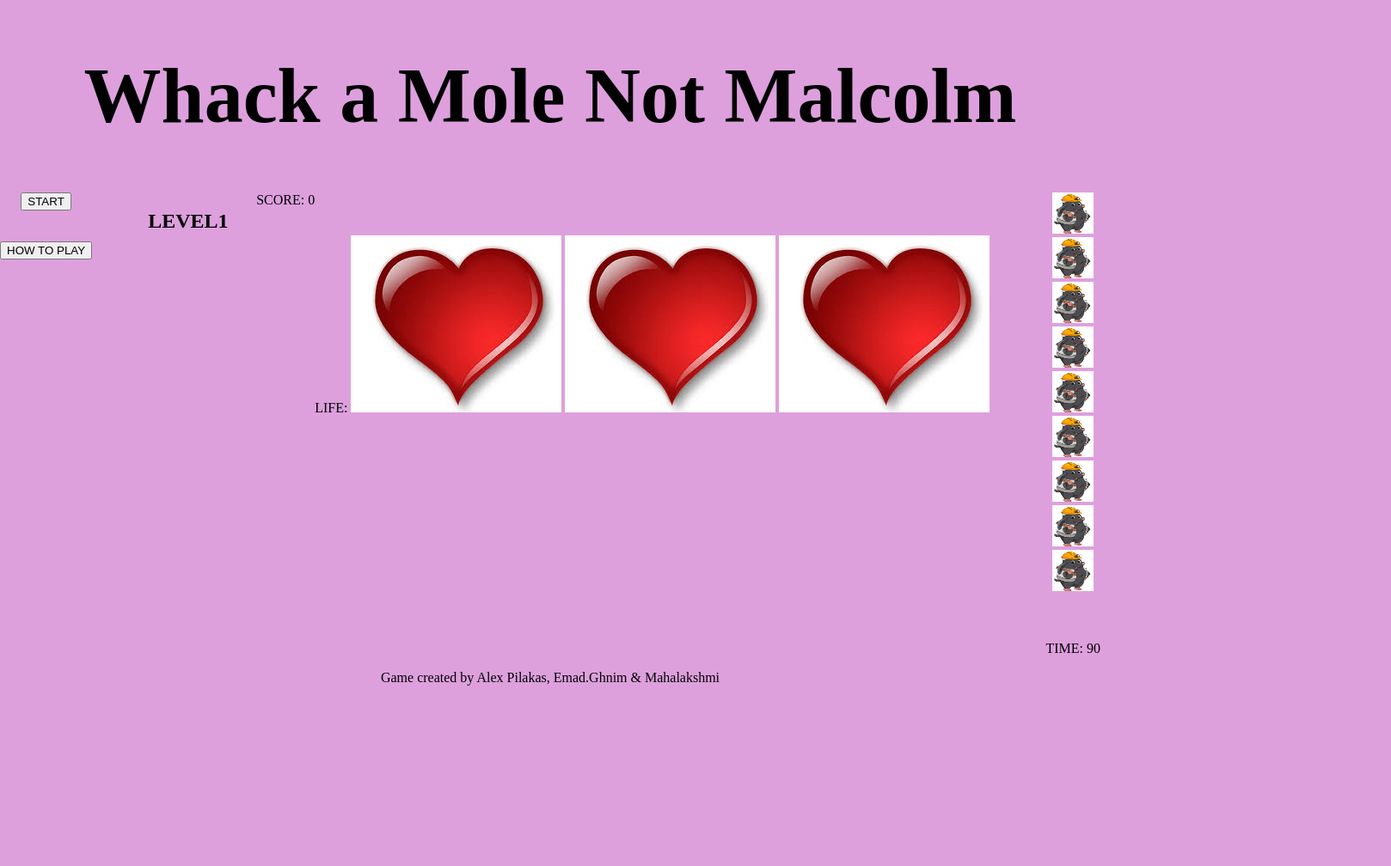
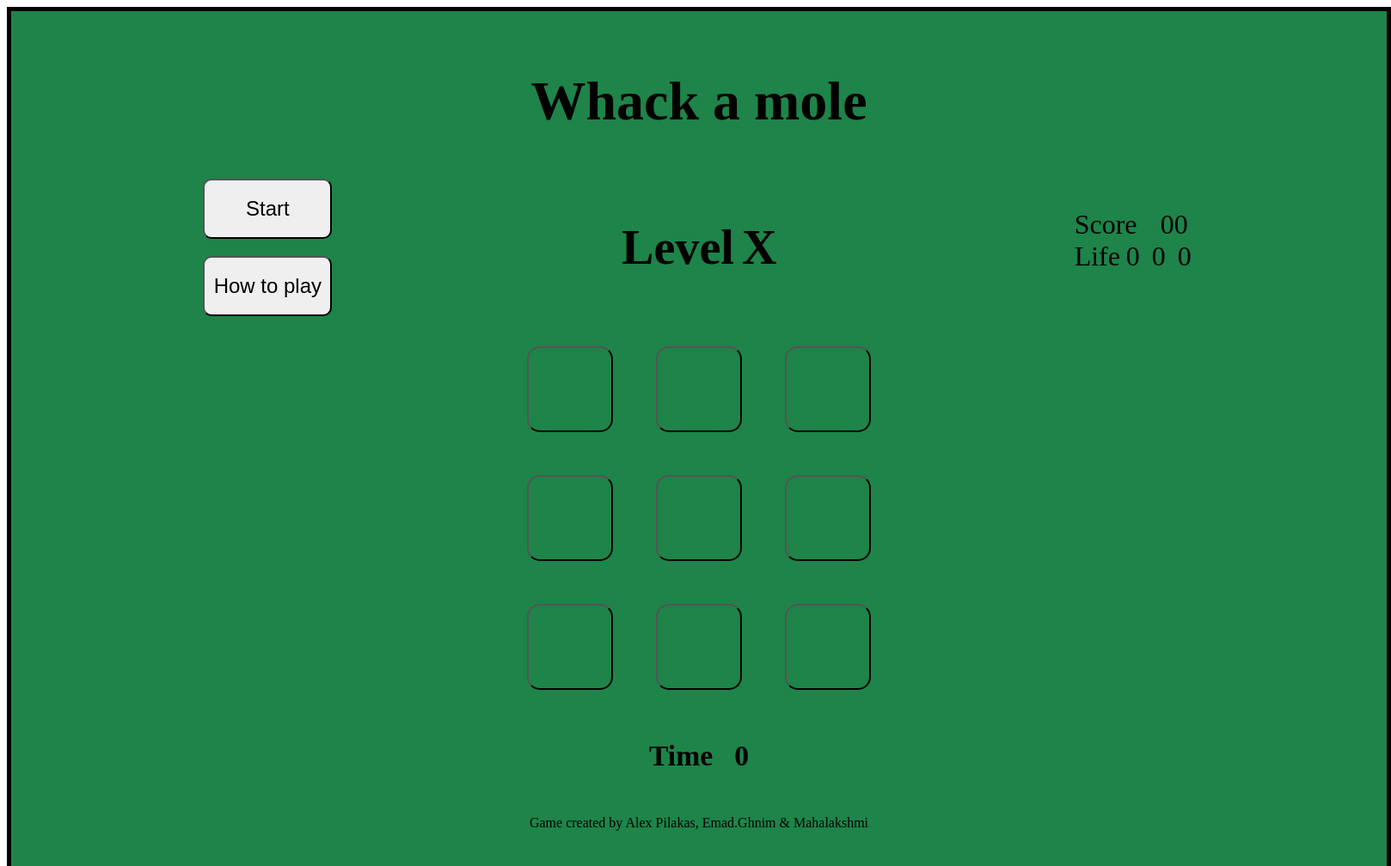
Before and after one commit to Emad-doz/WhackedAMole, a plain HTML site: page index.html in a window 1280 px wide. Shown: the top 1008 px of the page at 86% size, 1618 px wide, since content can reach past the window. Before the commit the page ends 814 px from the top, so only its background shows below. Drawn offline with Linux system fonts and the light colour scheme.

Commit message:
html and CSS half done

```diff
--- a/index.html
+++ b/index.html
@@ -8,110 +8,85 @@
     <title class="title">Whack a Mole and not Malcolm</title>
 </head>
     <body>
-    <main>
-        <h1 class="Title">Whack a Mole Not Malcolm</h1>
-
-        <div class="container-top">
+        <div  class='body'>
+        <header>
+            <h1 class='title'>Whack a mole</h1>
+        </header>
+        <div class='infopanel'>
+            <div class='buttondiv'>
+                <button class='buttons start_btn'>Start</button>
+                <button class='buttons'>How to play</button>
+            </div>
+            <div class='levelpanel'>
+                <h3 class='titleH1'>Level </h3>
+                <h3 class='title2'>X</h3>
+            </div>
+            <div class='lifescore'>
+                <div class='scorediv'>
                     <div>
-                <div>
-                <button class="start button">START</button>
+                    Score
                     </div>
-                 <br>
-                 <br>
-                 <div>
-                <button class="how to play">HOW TO PLAY</button>
+                    <div class='score'>
+                    00
                     </div>
                 </div>
-
-
-
-        <br>
-        <br>
-            <div class= "container-top">
-                <h2>LEVEL<span>1</span></h2>
+                <div class='lifediv'>
+                    <div>
+                    Life
                     </div>
-
-
-
-
-        <div class="container-top">
-            <div id="score">SCORE:  <span class="score-value">0</span></div>
-            <br>
-            <br>
-            <div class="life-display">LIFE:
-                <span>
-                    <img id="life1" src="./images/heart.jpg" alt="Life image1">
-                    <img id="life2" src="./images/heart.jpg" alt="Life image2">
-                    <img id="life3" src="./images/heart.jpg" alt="Life image3">
-                </span>
+                    <div class='lifes1'>
+                    0
                     </div>
+                    <div class='lifes2'>
+                    0
                     </div>
-        <br>
-        <br>
-
-        <div class = "container mole-grid">
-            <div class="game">
-                <div class="hole hole1">
-                    <div class="mole1">
-                        <input type="image" src="/images/mole.jpg" alt="Mole1" width="48" height="48">
-                    </div>
-                </div>
-
-
-                <div class="hole hole2">
-                    <div class="mole"></div>
-                    <input type="image" src="/images/mole.jpg" alt="Mole1" width="48" height="48">
-                </div>
-
-                <div class="hole hole3">
-                    <div class="mole"></div>
-                    <input type="image" src="/images/mole.jpg" alt="Mole1" width="48" height="48">
-                </div>
-
-                <div class="hole hole4">
-                    <div class="mole"></div>
-                    <input type="image" src="/images/mole.jpg" alt="Mole1" width="48" height="48">
-                </div>
-
-                <div class="hole hole5">
-                    <div class="mole"></div>
-                    <input type="image" src="/images/mole.jpg" alt="Mole1" width="48" height="48">
-                </div>
-
-                <div class="hole hole6">
-                    <div class="mole"></div>
-                    <input type="image" src="/images/mole.jpg" alt="Mole1" width="48" height="48">
-                </div>
-                <div class="hole hole7">
-                    <div class="mole"></div>
-                    <input type="image" src="/images/mole.jpg" alt="Mole1" width="48" height="48">
-                </div>
-                <div class="hole hole8">
-                    <div class="mole"></div>
-                    <input type="image" src="/images/mole.jpg" alt="Mole1" width="48" height="48">
-                </div>
-                <div class="hole hole9">
-                    <div class="mole"></div>
-                    <input type="image" src="/images/mole.jpg" alt="Mole1" width="48" height="48">
-                </div>
-        </div>
-
-        <br>
-        <br>
-        <br>
-
-        <div class="container=time-left">TIME:
-            <span>90</span>
+                    <div class='lifes3'>
+                    0
                     </div>
                 </div>
             </div>
+        </div>
+        <main>
+            <div class='flexgrid'>
+                <div class='holegrid'>
+                    <div class='hidden hole hole1'>
+                        <button class="holebttn"></button>
+                    </div>
+                    <div class='hidden hole hole2'>
+                        <button class="holebttn"></button>
+                    </div>
+                    <div class='hidden hole hole3'>
+                        <button class="holebttn"></button>
+                    </div>
+                    <div class='hidden hole hole4'>
+                        <button class="holebttn"></button>
+                    </div>
+                    <div class='hidden hole hole5'>
+                        <button class="holebttn"></button>
+                    </div>
+                    <div class='hidden hole hole6'>
+                        <button class="holebttn"></button>
+                    </div>
+                    <div class='hidden hole hole7'>
+                        <button class="holebttn"></button>
+                    </div>
+                    <div class='hidden hole hole8'>
+                        <button class="holebttn"></button>
+                    </div>
+                    <div class='hidden hole hole9'>
+                        <button class="holebttn"></button>
+                    </div>
+                </div>
+            </div>
+            <div class ='timediv'>
+                <h3 class='time'>Time </h3>
+                <h3 class='timeseconds'>0</h3>
+            </div>
         </main>
-
         <footer>
             <p>Game created by Alex Pilakas, Emad.Ghnim & Mahalakshmi</p>
         </footer>
-    <script src="./JS/whackedTheMole.js"></script>
-    <script src="./JS/index.js"></script>
+        </div>
   </body>
 
 </html>
--- a/style.css
+++ b/style.css
@@ -1,37 +1,107 @@
-title{
-    align-items: center;
+.body {
+    width: 1500px;
+    margin: 0 auto;
+    background-color: #1E8449 ;
+    border: 5px black solid;
+    padding: 25px 50px;
   }
 
-html {
+  .infopanel {
+    display:flex;
+    justify-content: space-around;
+    align-items: center;
 
-    background: plum;
   }
 
+  .buttondiv {
+    display:flex;
+    flex-direction:column;
+  }
 
-body {
-    padding: 0;
-    margin: 0;
+  .buttons {
+    width: 150px;
+    height: 70px;
+    margin: 10px;
+    border-radius: 10px;
+    font-size: 1.5em;
+  }
+
+  .lifescore {
+    width: 150px;
+    height: 90px;
+    font-size: 2em;
+  }
+
+  .title{
+    text-align: center;
+    font-size: 4em;
+  }
+
+  .levelpanel {
+    display: grid;
+    grid-template-columns: 70% 30%;
+    width: 200px;
+    font-size: 3em;
+  }
+  .scorediv {
+    display: grid;
+    grid-template-columns: 2fr 1fr;
+
+  }
+
+  .lifediv {
+    display: grid;
+    grid-template-columns: 2fr 1fr 1fr 1fr;
+  }
+
+  .borders {
+    border: 1px black solid;
+  }
+
+  .holegrid {
+    display: grid;
+    grid-template-columns: 150px 150px 150px;
+     grid-template-rows: 150px 150px 150px;
+  }
+
+  .flexgrid{
+    display: flex;
+    justify-content: center;
+  }
+
+  .hole {
+  }
+
+  .timediv {
+    display: flex;
+    justify-content: center;
+    font-size: 1.8em;
+  }
+
+  .holebttn {
+    height: 100px;
+    width: 100px;
+    margin: 25px;
+    border-radius: 15px;
+    background-color: transparent;
+  }
+
+  .time {
+    padding-right: 25px;
+  }
+
+  footer {
     text-align: center;
   }
 
-h1{
-    font-size: 90px;
+  /*.hidden {
+      visibility: hidden;
+  }*/
+
+  .mole {
+      background-image: url(./images/mole.jpg) ;
   }
 
-.container-top {
-    display: flex;
-    justify-content: space-between;
+  .joker {
+    background-image: url(./images/heart.jpg);
 }
-
-  #life{
-      width:30px;
-      height:30px;
-  }
-
-.life-display{
-      margin-top: 50px;
-      }
-
-#score{
-    margin-left: auto;
-}
```
Also changed, not shown: 1 other file. Lines whose indentation alone changed are shown as unchanged.
